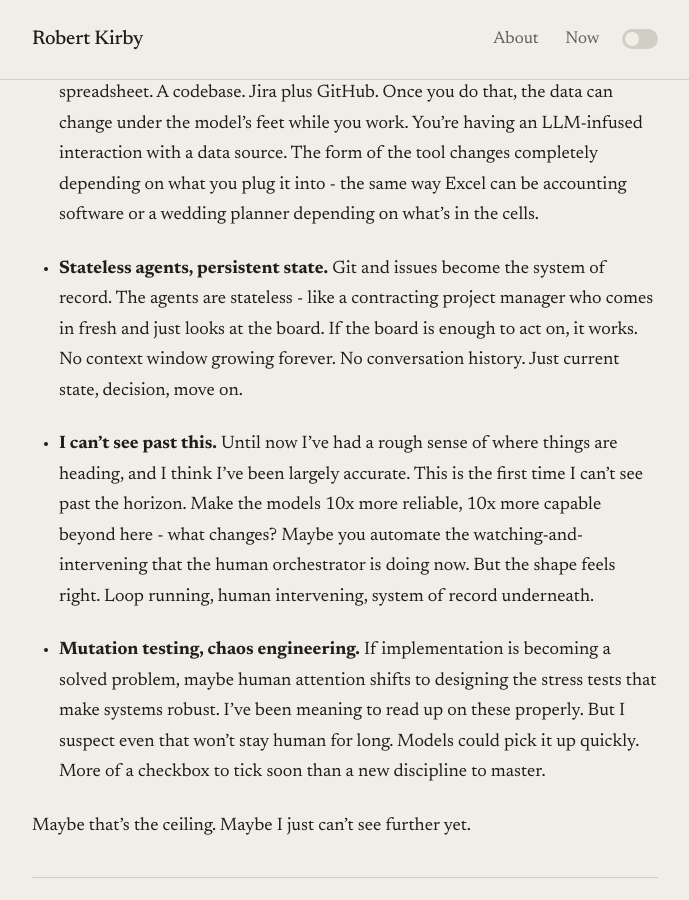
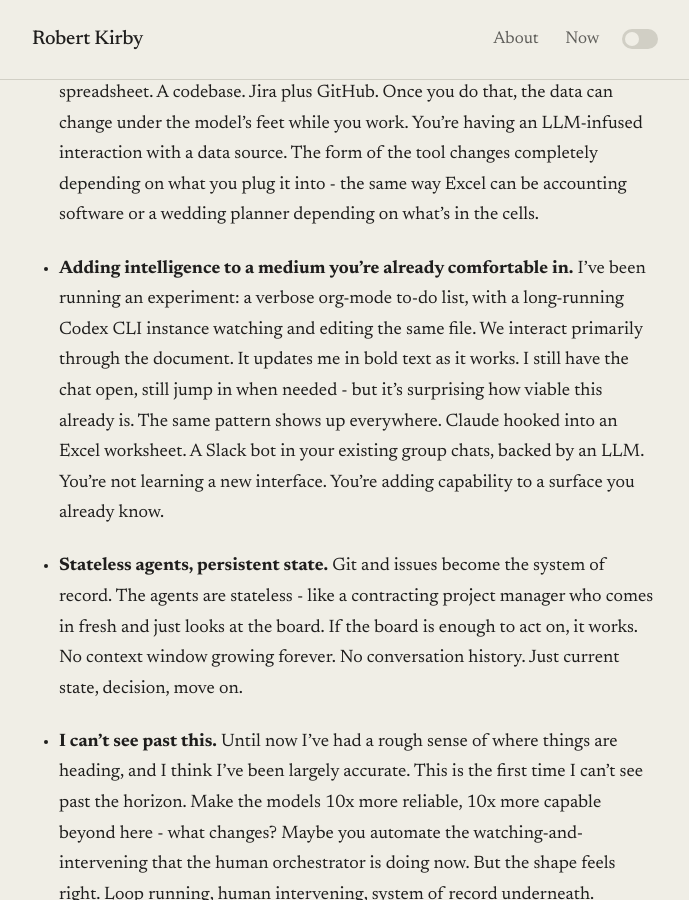
Before and after one commit to rob137/rob137.github.io, a Jekyll site: the page built from _posts/2026-02-17-strudel.md, in a window 1280 px wide and 900 px high, scrolled down 964 px. Shown: the whole window, without its empty margins (295-984 px from the left). Built offline with Jekyll 4.4.1, drawn with Linux system fonts in a browser that asks for light colours.

Commit message:
Add org-mode workflow example to strudel post
New bullet point illustrating "adding intelligence to familiar mediums" -
the pattern of embedding LLMs into existing interfaces (org-mode files,
Excel, Slack) rather than learning new tools.

Co-Authored-By: Claude Opus 4.5 <noreply@anthropic.com>

```diff
--- a/_posts/2026-02-17-strudel.md
+++ b/_posts/2026-02-17-strudel.md
@@ -16,6 +16,8 @@ This is what software engineering is becoming. I've been thinking about it, and
 
 - **It's not a chatbot anymore.** When ChatGPT came out, you naturally thought of it as conversation - a growing sequence of messages, you and the model taking turns. But there was always the option to hook in other stuff. A spreadsheet. A codebase. Jira plus GitHub. Once you do that, the data can change under the model's feet while you work. You're having an LLM-infused interaction with a data source. The form of the tool changes completely depending on what you plug it into - the same way Excel can be accounting software or a wedding planner depending on what's in the cells.
 
+- **Adding intelligence to a medium you're already comfortable in.** I've been running an experiment: a verbose org-mode to-do list, with a long-running Codex CLI instance watching and editing the same file. We interact primarily through the document. It updates me in bold text as it works. I still have the chat open, still jump in when needed - but it's surprising how viable this already is. The same pattern shows up everywhere. Claude hooked into an Excel worksheet. A Slack bot in your existing group chats, backed by an LLM. You're not learning a new interface. You're adding capability to a surface you already know.
+
 - **Stateless agents, persistent state.** Git and issues become the system of record. The agents are stateless - like a contracting project manager who comes in fresh and just looks at the board. If the board is enough to act on, it works. No context window growing forever. No conversation history. Just current state, decision, move on.
 
 - **I can't see past this.** Until now I've had a rough sense of where things are heading, and I think I've been largely accurate. This is the first time I can't see past the horizon. Make the models 10x more reliable, 10x more capable beyond here - what changes? Maybe you automate the watching-and-intervening that the human orchestrator is doing now. But the shape feels right. Loop running, human intervening, system of record underneath.
```
